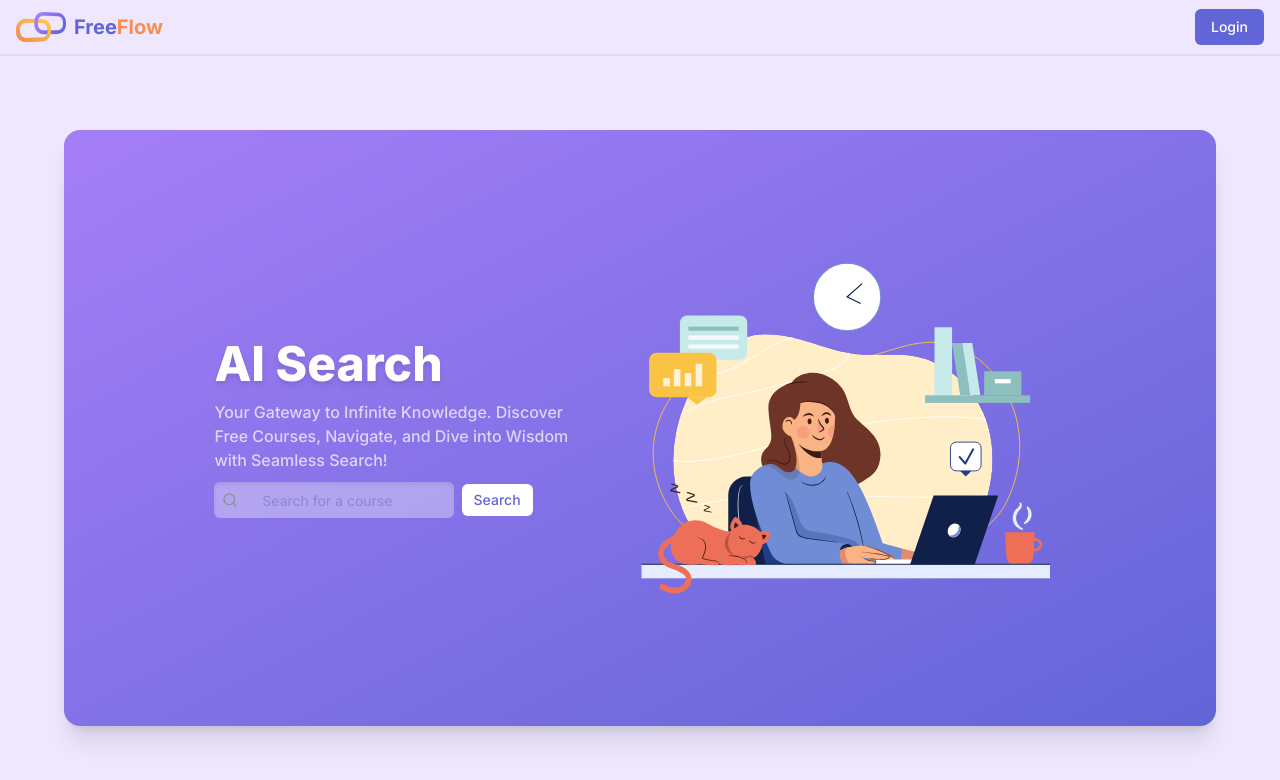
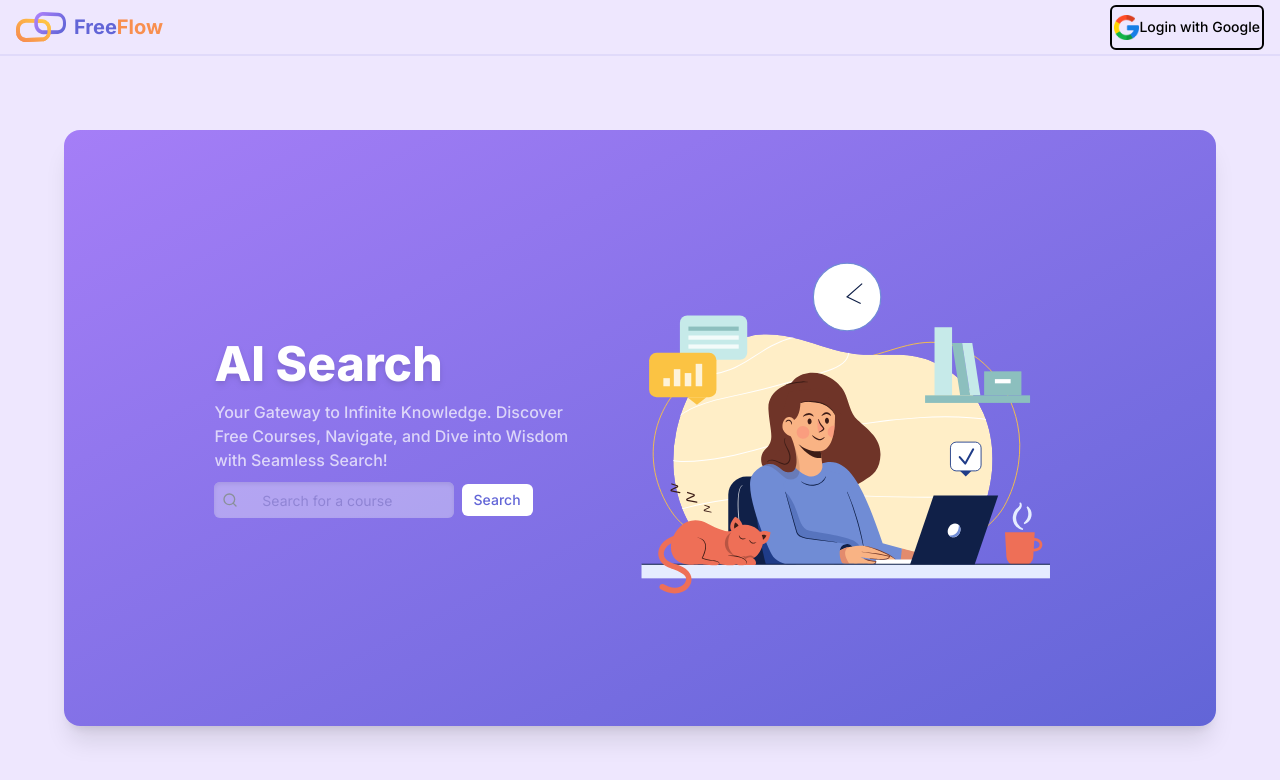
Before and after one commit to Byte-Breakers/free-flow, a Next.js app: page / in a window 1280 px wide. Shown: the top 780 px of the page. Built offline with nearby package versions, Linux system fonts and the light colour scheme; no server answers.

Commit message:
Made some changes to the buttons

```diff
--- a/app/components/navbar.tsx
+++ b/app/components/navbar.tsx
@@ -19,6 +19,8 @@ const Navbar = () => {
   const [user, setUser] = useState<User | null>(null);
   const [showLogoutConfirmation, setShowLogoutConfirmation] = useState(false);
   const [showFinalLogoutConfirmation, setShowFinalLogoutConfirmation] = useState(false);
+  const [showProfileIcon , setShowProfileIcon] = useState(false);
+
 
   // Use ref to manage profile popup visibility
   const profilePopupRef = useRef<HTMLDivElement | null>(null);
@@ -125,17 +127,21 @@ const Navbar = () => {
           </button>
         </div>
       )}
-
+      <div className = 'flex-items:center'>
       <button
         onClick={handleSignIn}
         className={`${
           showFinalLogoutConfirmation ? "animate-fade-out" : "animate-fade-in"
-        } flex h-9 items-center rounded-md bg-main-purple1 px-4 py-2 text-sm font-medium text-white transition-all duration-300 ease-in-out`}
+        } flex h-35 w-500 items-center rounded-md bg-main #EEE7FE border-2 border-black px-0.5 py-2 text-sm font-medium text-black transition ease-in-out delay-150 hover:-translate x-10 hover:scale-110 duration-300`}
       >
 
 
-        Login
+        <Image src = "/google.png"  width = {25} height = {25} alt = 'logo'/>
+
+
+        Login with Google
       </button>
+      </div>
 
       {/* Logout Confirmation Popup */}
       {showLogoutConfirmation && (
@@ -144,11 +150,7 @@ const Navbar = () => {
             showFinalLogoutConfirmation ? "animate-fade-out" : "animate-fade-in"
           } logout-confirmation-overlay transition-opacity duration-300 ease-in-out`}
         >
-          <div className="logout-confirmation-content">
-            <h2>Are you sure you want to log out?</h2>
-            <button onClick={handleCancelLogout}>Cancel</button>
-            <button onClick={confirmLogout}>Logout</button>
-          </div>
+
         </div>
       )}
 
@@ -161,15 +163,15 @@ const Navbar = () => {
             <h2>Are you really sure you want to log out?</h2>
             <button
               onClick={handleFinalLogoutCancel}
-              className="bg-gray-300 hover:bg-gray-400 text-gray-800 font-bold py-2 px-4 rounded inline-flex items-center"
+              className="bg-gray-300 hover:bg-gray-400 text-gray-800 font-bold py-2 px-4 rounded inline-flex items-center transition ease-in-out delay-150 hover:-translate x-10 hover:scale-110 duration-300"
             >
               Cancel
             </button>
             <button
               onClick={handleFinalLogout}
-              className="bg-red-500 hover:bg-red-600 text-white font-bold py-2 px-4 rounded inline-flex items-center"
-            >
-              Logout
+              className="bg-red-500 hover:bg-red-600 text-white ml-5 font-bold py-2 px-4 rounded inline-flex items-center transition ease-in-out delay-150 hover:-translate x-10 hover:scale-110 duration-300 "
+                          >
+              Log Out
             </button>
           </div>
         </div>
```
Also changed, not shown: public/Profile.png (added).
